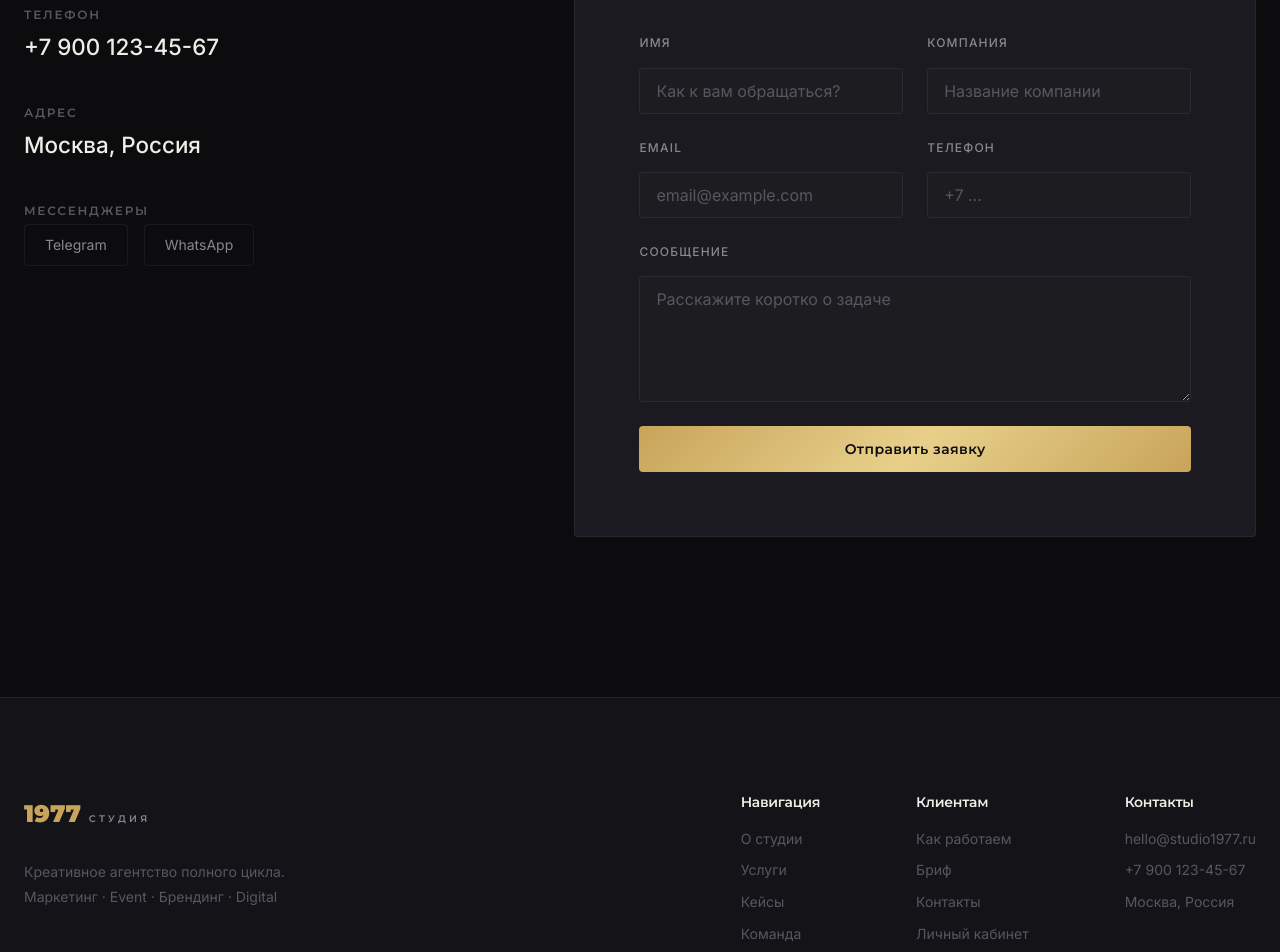
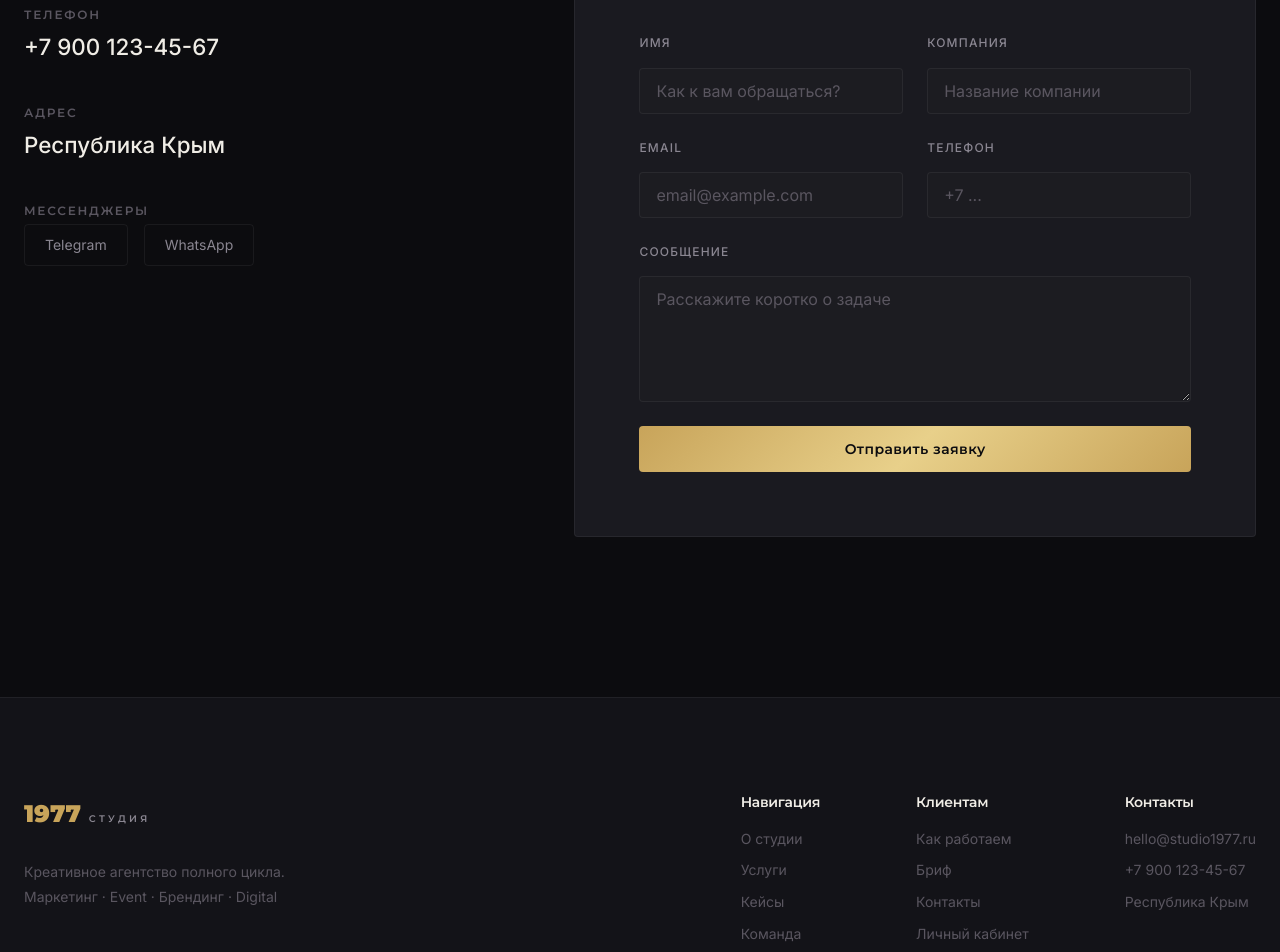
Before and after one commit to letofftv/studio1977, a Next.js app: page /contact in a window 1280 px wide. Shown: the part 760-1712 px from the top of the page. Built offline with nearby package versions, Linux system fonts and the light colour scheme.

Commit message:
fix: update address to Республика Крым globally

```diff
--- a/src/app/contact/page.tsx
+++ b/src/app/contact/page.tsx
@@ -41,7 +41,7 @@ export default function ContactPage() {
                 </div>
                 <div className={styles.infoBlock}>
                   <h3 className={styles.infoTitle}>Адрес</h3>
-                  <p className={styles.infoValue}>Москва, Россия</p>
+                  <p className={styles.infoValue}>Республика Крым</p>
                 </div>
                 <div className={styles.infoBlock}>
                   <h3 className={styles.infoTitle}>Мессенджеры</h3>
--- a/src/components/Footer.tsx
+++ b/src/components/Footer.tsx
@@ -40,7 +40,7 @@ export default function Footer() {
               <h4 className={styles.colTitle}>Контакты</h4>
               <a href="mailto:hello@studio1977.ru">hello@studio1977.ru</a>
               <a href="tel:+79001234567">+7 900 123-45-67</a>
-              <span>Москва, Россия</span>
+              <span>Республика Крым</span>
             </div>
           </div>
         </div>
```
